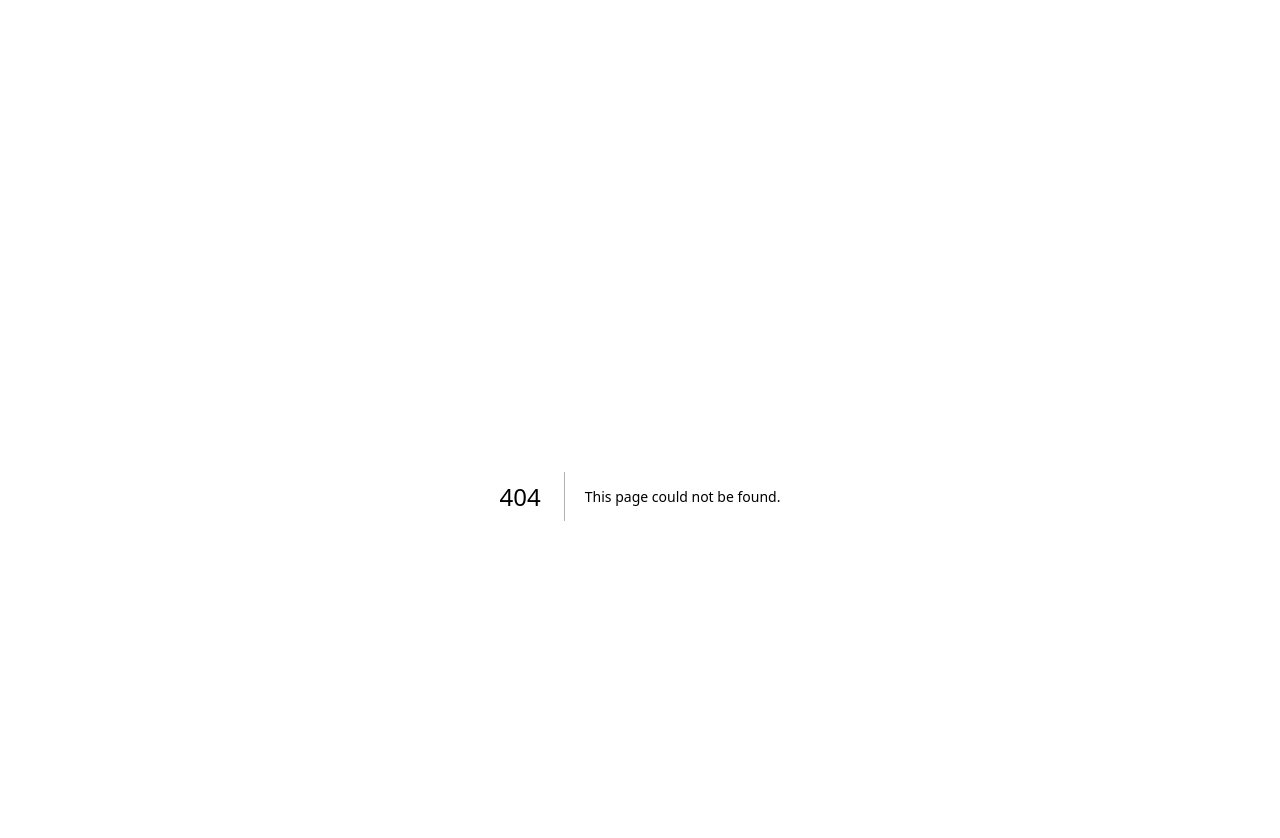
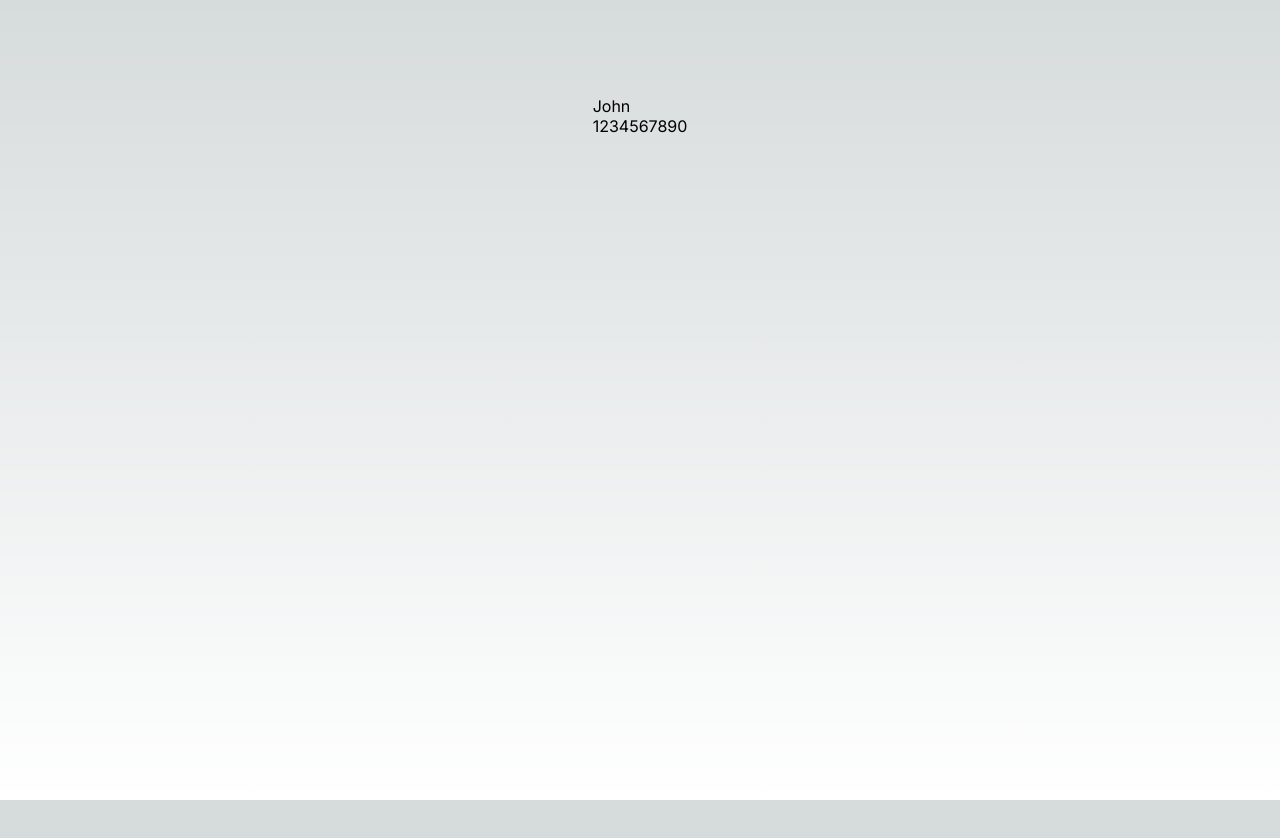
Before and after one commit to wtotw/react-bad-codes, a Next.js app: page /naming-props in a window 1280 px wide. Before the commit this address had no page. Shown: the top 838 px of the page. After the commit the page ends 800 px from the top, so only its background shows below. Built offline with nearby package versions, Linux system fonts and the light colour scheme.

Commit message:
ページ追加

```diff
--- /dev/null
+++ b/src/app/naming-props/page.tsx
@@ -0,0 +1,24 @@
+/**
+ * propsの命名規則を守りましょう。
+ */
+type Props = {
+  UserName: string;
+  phone_number: number;
+};
+
+function Component({ UserName, phone_number }: Props) {
+  return (
+    <>
+      <div>{UserName}</div>
+      <div>{phone_number}</div>
+    </>
+  );
+}
+
+export default function Page() {
+  return (
+    <>
+      <Component UserName="John" phone_number={1234567890} />
+    </>
+  );
+}
--- a/src/app/page.tsx
+++ b/src/app/page.tsx
@@ -39,6 +39,9 @@ export default function Home() {
       <li>
         <Link href="/naming-component">コンポーネントの命名</Link>
       </li>
+      <li>
+        <Link href="/naming-props">Propsの命名</Link>
+      </li>
     </ol>
   );
 }
```
